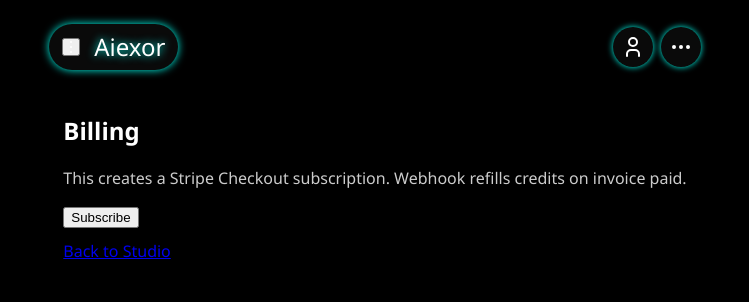
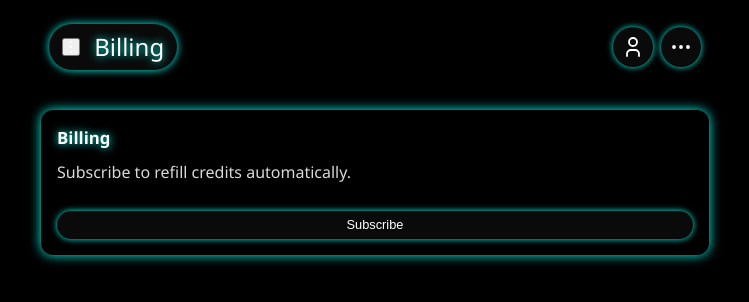
Before and after one commit to trevormichel8-svg/Aiexor-saas, a Next.js app: page /billing in a window 1280 px wide. Shown: the top 302 px of the page, without its empty margins (265-1014 px from the left). Built offline with nearby package versions, Linux system fonts and the light colour scheme; no server answers.

Commit message:
Update UI layout, modern icons, add credits display

```diff
--- a/app/account/page.tsx
+++ b/app/account/page.tsx
@@ -1,12 +1,12 @@
 import { UserProfile } from "@clerk/nextjs";
+import { PageCard } from "../components/PageCard";
 
 export default function AccountPage() {
   return (
-    <div style={{ display: "grid", gap: 12 }}>
-      <h2 style={{ margin: 0 }}>Account</h2>
+    <PageCard title="Account">
       <div style={{ border: "1px solid rgba(0,255,238,.14)", borderRadius: 16, overflow: "hidden" }}>
         <UserProfile />
       </div>
-    </div>
+    </PageCard>
   );
 }
--- /dev/null
+++ b/app/api/credits/route.ts
@@ -0,0 +1,11 @@
+import { NextResponse } from "next/server";
+import { auth } from "@clerk/nextjs/server";
+import { ensureUser } from "@/lib/credits";
+
+export async function GET() {
+  const { userId } = await auth();
+  if (!userId) return NextResponse.json({ error: "Unauthorized" }, { status: 401 });
+
+  const user = await ensureUser(userId);
+  return NextResponse.json({ credits: user.credits });
+}
--- a/app/billing/page.tsx
+++ b/app/billing/page.tsx
@@ -1,6 +1,7 @@
 "use client";
 
 import { useState } from "react";
+import { PageCard } from "../components/PageCard";
 
 export default function BillingPage() {
   const [loading, setLoading] = useState(false);
@@ -12,8 +13,8 @@ export default function BillingPage() {
     try {
       const res = await fetch("/api/billing/checkout", { method: "POST" });
       const json = await res.json().catch(() => ({}));
-      if (!res.ok) throw new Error(json?.error ?? `Request failed: ${res.status}`);
-      window.location.href = json.url;
+      if (!res.ok) throw new Error((json as any)?.error ?? `Request failed: ${res.status}`);
+      window.location.href = (json as any).url;
     } catch (e: any) {
       setError(e?.message ?? "Something went wrong");
       setLoading(false);
@@ -21,20 +22,16 @@ export default function BillingPage() {
   }
 
   return (
-    <main>
-      <h2>Billing</h2>
-      <p style={{ opacity: 0.8 }}>
-        This creates a Stripe Checkout subscription. Webhook refills credits on invoice paid.
+    <PageCard title="Billing">
+      <p style={{ opacity: 0.85, marginTop: 0 }}>
+        Subscribe to refill credits automatically.
       </p>
 
-      <button onClick={onSubscribe} disabled={loading}>
-        {loading ? "Redirecting..." : "Subscribe"}
+      <button className="preset-btn" onClick={onSubscribe} disabled={loading} type="button">
+        {loading ? "Redirecting…" : "Subscribe"}
       </button>
 
-      {error && <p style={{ color: "crimson" }}>{error}</p>}
-      <p style={{ marginTop: 12 }}>
-        <a href="/studio">Back to Studio</a>
-      </p>
-    </main>
+      {error && <p style={{ color: "crimson", marginTop: 10 }}>{error}</p>}
+    </PageCard>
   );
 }
--- /dev/null
+++ b/app/components/CreditsPill.tsx
@@ -0,0 +1,55 @@
+"use client";
+
+import Link from "next/link";
+import { useEffect, useState } from "react";
+
+function IconCoins() {
+  return (
+    <svg
+      viewBox="0 0 24 24"
+      fill="none"
+      stroke="currentColor"
+      strokeWidth="1.8"
+      strokeLinecap="round"
+      strokeLinejoin="round"
+      aria-hidden="true"
+    >
+      <path d="M12 3c4.4 0 8 1.3 8 3s-3.6 3-8 3-8-1.3-8-3 3.6-3 8-3Z" />
+      <path d="M20 6v6c0 1.7-3.6 3-8 3s-8-1.3-8-3V6" />
+      <path d="M20 12v6c0 1.7-3.6 3-8 3s-8-1.3-8-3v-6" />
+    </svg>
+  );
+}
+
+export function CreditsPill() {
+  const [credits, setCredits] = useState<number | null>(null);
+
+  useEffect(() => {
+    let alive = true;
+
+    async function load() {
+      try {
+        const res = await fetch("/api/credits", { cache: "no-store" });
+        if (!res.ok) return;
+        const json = (await res.json()) as { credits?: number };
+        if (alive) setCredits(typeof json.credits === "number" ? json.credits : null);
+      } catch {
+        // ignore
+      }
+    }
+
+    load();
+    const t = setInterval(load, 30_000);
+    return () => {
+      alive = false;
+      clearInterval(t);
+    };
+  }, []);
+
+  return (
+    <Link href="/billing" className="credits-pill" aria-label="Credits (open Billing)">
+      <IconCoins />
+      <span>{credits === null ? "—" : credits}</span>
+    </Link>
+  );
+}
--- a/app/components/MobileShell.tsx
+++ b/app/components/MobileShell.tsx
@@ -2,16 +2,17 @@
 
 import Link from "next/link";
 import { usePathname } from "next/navigation";
-import { useMemo, useState } from "react";
+import { useEffect, useMemo, useState } from "react";
 import type { ReactNode } from "react";
 import { SignedIn, SignedOut, SignInButton, useClerk } from "@clerk/nextjs";
 import { UserMenuButton } from "./UserMenuButton";
+import { CreditsPill } from "./CreditsPill";
 
 type NavItem = { href: string; label: string; icon: "sparkles" | "card" | "user" };
 
 function IconSparkles() {
   return (
-    <svg viewBox="0 0 24 24" fill="none" stroke="currentColor" strokeWidth="2" strokeLinecap="round" strokeLinejoin="round" aria-hidden="true">
+    <svg viewBox="0 0 24 24" fill="none" stroke="currentColor" strokeWidth="1.8" strokeLinecap="round" strokeLinejoin="round" aria-hidden="true">
       <path d="M12 2l1.5 5L19 9l-5.5 2L12 16l-1.5-5L5 9l5.5-2L12 2z" />
       <path d="M4 14l.8 2.6L7.4 18l-2.6.8L4 21l-.8-2.2L1 18l2.2-.8L4 14z" />
     </svg>
@@ -19,7 +20,7 @@ function IconSparkles() {
 }
 function IconCreditCard() {
   return (
-    <svg viewBox="0 0 24 24" fill="none" stroke="currentColor" strokeWidth="2" strokeLinecap="round" strokeLinejoin="round" aria-hidden="true">
+    <svg viewBox="0 0 24 24" fill="none" stroke="currentColor" strokeWidth="1.8" strokeLinecap="round" strokeLinejoin="round" aria-hidden="true">
       <rect x="2" y="5" width="20" height="14" rx="2" />
       <path d="M2 10h20" />
     </svg>
@@ -27,7 +28,7 @@ function IconCreditCard() {
 }
 function IconUser() {
   return (
-    <svg viewBox="0 0 24 24" fill="none" stroke="currentColor" strokeWidth="2" strokeLinecap="round" strokeLinejoin="round" aria-hidden="true">
+    <svg viewBox="0 0 24 24" fill="none" stroke="currentColor" strokeWidth="1.8" strokeLinecap="round" strokeLinejoin="round" aria-hidden="true">
       <circle cx="12" cy="7" r="4" />
       <path d="M6 21v-2a4 4 0 0 1 4-4h4a4 4 0 0 1 4 4v2" />
     </svg>
@@ -35,7 +36,7 @@ function IconUser() {
 }
 function IconEllipsis() {
   return (
-    <svg viewBox="0 0 24 24" fill="none" stroke="currentColor" strokeWidth="2" strokeLinecap="round" strokeLinejoin="round" aria-hidden="true">
+    <svg viewBox="0 0 24 24" fill="none" stroke="currentColor" strokeWidth="1.8" strokeLinecap="round" strokeLinejoin="round" aria-hidden="true">
       <circle cx="12" cy="12" r="1" />
       <circle cx="19" cy="12" r="1" />
       <circle cx="5" cy="12" r="1" />
@@ -44,12 +45,20 @@ function IconEllipsis() {
 }
 function IconLogOut() {
   return (
-    <svg viewBox="0 0 24 24" fill="none" stroke="currentColor" strokeWidth="2" strokeLinecap="round" strokeLinejoin="round" aria-hidden="true">
+    <svg viewBox="0 0 24 24" fill="none" stroke="currentColor" strokeWidth="1.8" strokeLinecap="round" strokeLinejoin="round" aria-hidden="true">
       <path d="M9 21H5a2 2 0 0 1-2-2V5a2 2 0 0 1 2-2h4" />
       <polyline points="16 17 21 12 16 7" />
       <line x1="21" y1="12" x2="9" y2="12" />
     </svg>
   );
+}
+
+function pageName(pathname: string) {
+  if (pathname === "/") return "Home";
+  if (pathname.startsWith("/studio")) return "Studio";
+  if (pathname.startsWith("/billing")) return "Billing";
+  if (pathname.startsWith("/account")) return "Account";
+  return "Aiexor";
 }
 
 function NavIcon({ icon }: { icon: NavItem["icon"] }) {
@@ -62,6 +71,11 @@ export function MobileShell({ children }: { children: ReactNode }) {
   const [open, setOpen] = useState(false);
   const pathname = usePathname();
   const clerk = useClerk();
+  const title = pageName(pathname);
+
+  useEffect(() => {
+    document.title = `Aiexor • ${title}`;
+  }, [title]);
 
   const items: NavItem[] = useMemo(
     () => [
@@ -85,7 +99,7 @@ export function MobileShell({ children }: { children: ReactNode }) {
             <span />
             <span />
           </button>
-          <div className="app-label">Aiexor</div>
+          <div className="app-label">{title}</div>
         </div>
 
         <div className="top-right">
@@ -101,6 +115,7 @@ export function MobileShell({ children }: { children: ReactNode }) {
           </SignedOut>
 
           <SignedIn>
+            <CreditsPill />
             <UserMenuButton />
             <button className="icon-button" aria-label="Secondary action" type="button">
               <IconEllipsis />
--- /dev/null
+++ b/app/components/PageCard.tsx
@@ -0,0 +1,14 @@
+import type { ReactNode } from "react";
+
+export function PageCard({ title, children }: { title: string; children: ReactNode }) {
+  return (
+    <div className="output">
+      <div className="image-container">
+        <div className="page-card-inner">
+          <h2 className="page-card-title">{title}</h2>
+          <div className="page-card-body">{children}</div>
+        </div>
+      </div>
+    </div>
+  );
+}
--- a/app/components/UserMenuButton.tsx
+++ b/app/components/UserMenuButton.tsx
@@ -6,7 +6,7 @@ import { useClerk, useUser } from "@clerk/nextjs";
 
 function IconUser(props: { className?: string }) {
   return (
-    <svg viewBox="0 0 24 24" fill="none" stroke="currentColor" strokeWidth="2" strokeLinecap="round" strokeLinejoin="round" aria-hidden="true">
+    <svg viewBox="0 0 24 24" fill="none" stroke="currentColor" strokeWidth="1.8" strokeLinecap="round" strokeLinejoin="round" aria-hidden="true">
       <circle cx="12" cy="7" r="4" />
       <path d="M6 21v-2a4 4 0 0 1 4-4h4a4 4 0 0 1 4 4v2" />
     </svg>
@@ -14,7 +14,7 @@ function IconUser(props: { className?: string }) {
 }
 function IconCreditCard() {
   return (
-    <svg viewBox="0 0 24 24" fill="none" stroke="currentColor" strokeWidth="2" strokeLinecap="round" strokeLinejoin="round" aria-hidden="true">
+    <svg viewBox="0 0 24 24" fill="none" stroke="currentColor" strokeWidth="1.8" strokeLinecap="round" strokeLinejoin="round" aria-hidden="true">
       <rect x="2" y="5" width="20" height="14" rx="2" />
       <path d="M2 10h20" />
     </svg>
@@ -22,7 +22,7 @@ function IconCreditCard() {
 }
 function IconLogOut() {
   return (
-    <svg viewBox="0 0 24 24" fill="none" stroke="currentColor" strokeWidth="2" strokeLinecap="round" strokeLinejoin="round" aria-hidden="true">
+    <svg viewBox="0 0 24 24" fill="none" stroke="currentColor" strokeWidth="1.8" strokeLinecap="round" strokeLinejoin="round" aria-hidden="true">
       <path d="M9 21H5a2 2 0 0 1-2-2V5a2 2 0 0 1 2-2h4" />
       <polyline points="16 17 21 12 16 7" />
       <line x1="21" y1="12" x2="9" y2="12" />
--- a/app/globals.css
+++ b/app/globals.css
@@ -775,3 +775,39 @@ body {
   object-fit: cover;
   display:block;
 }
+
+
+/* --- Studio-style wrappers for non-Studio pages --- */
+.page-card-inner {
+  padding: 1rem;
+}
+
+.page-card-title {
+  margin: 0 0 0.75rem 0;
+  color: var(--teal);
+  text-shadow: 0 0 8px var(--rainbow-shadow);
+  font-size: 1.05rem;
+}
+
+.page-card-body {
+  display: grid;
+  gap: 0.75rem;
+}
+
+/* Top-right credits pill */
+.credits-pill {
+  background-color: var(--surface-color);
+  border-radius: var(--radius-pill);
+  padding: 0.45rem 0.65rem;
+  display: inline-flex;
+  align-items: center;
+  gap: 0.45rem;
+  color: var(--teal);
+  box-shadow: 0 0 6px var(--rainbow-shadow);
+  text-decoration: none;
+}
+
+.credits-pill svg {
+  width: 18px;
+  height: 18px;
+}
```
Also changed, not shown: app/page.tsx (+28 -29 lines).
